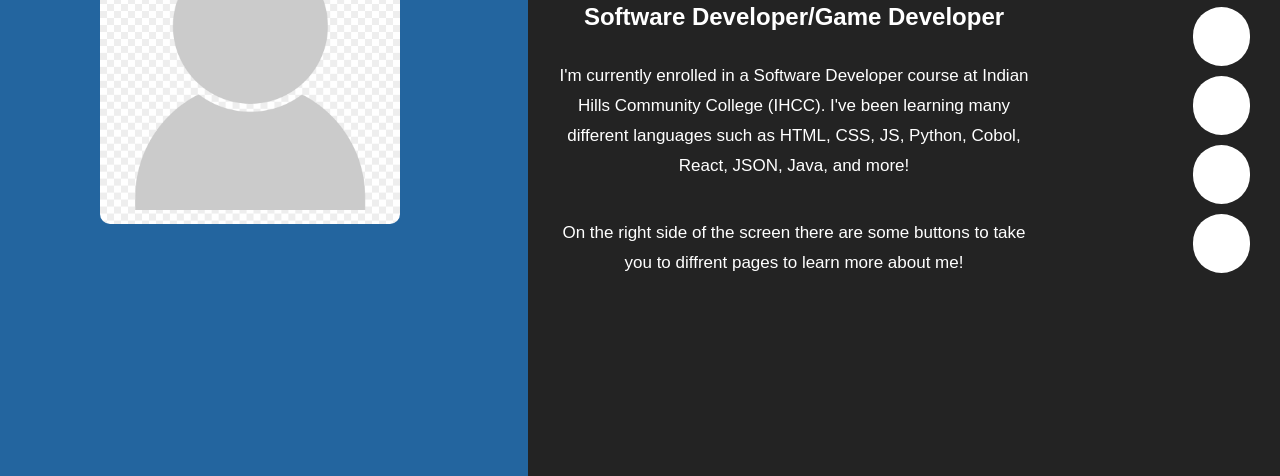
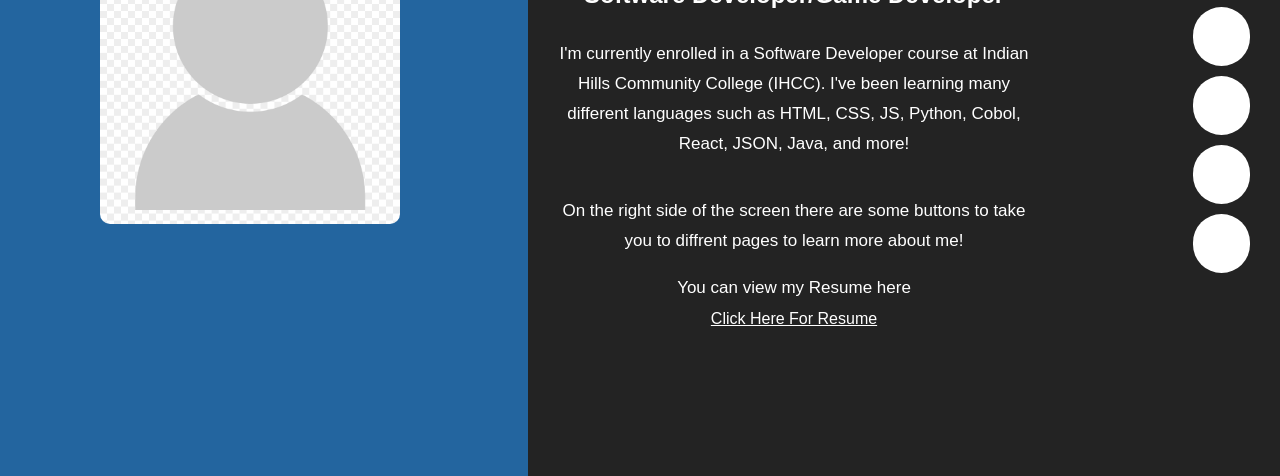
Before and after one commit to BrentonCoyle/BrentonCoyle.github.io, a plain HTML site: page index.html in a window 1280 px wide. Shown: the part 324-800 px from the top of the page. Drawn offline with Linux system fonts and the light colour scheme.

Commit message:
added link to resume

```diff
--- a/index.html
+++ b/index.html
@@ -21,6 +21,8 @@
 
             <p style="line-height: 30px;padding: 10px;font-size: 17px;">I'm currently enrolled in a Software Developer course at Indian Hills Community College (IHCC). I've been learning many different languages such as HTML, CSS, JS, Python, Cobol, React, JSON, Java, and more!</p>
             <p style="line-height: 30px;padding: 10px;font-size: 17px;">  On the right side of the screen there are some buttons to take you to diffrent pages to learn more about me!</p>
+            <p style="line-height: 10px;font-size: 17px;"> You can view my Resume here</p>
+            <a style="color: white;"href="https://drive.google.com/file/d/1K5ip5hpOESz4CZc-aKQfabxOYO49X2Qb/view">Click Here For Resume</a>
         </div>
 
 
```
Also changed, not shown: 1 other file.
